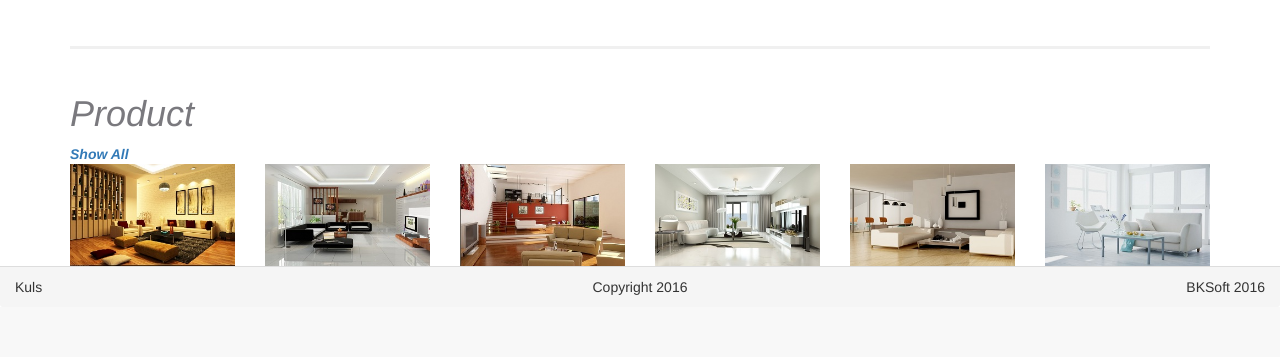
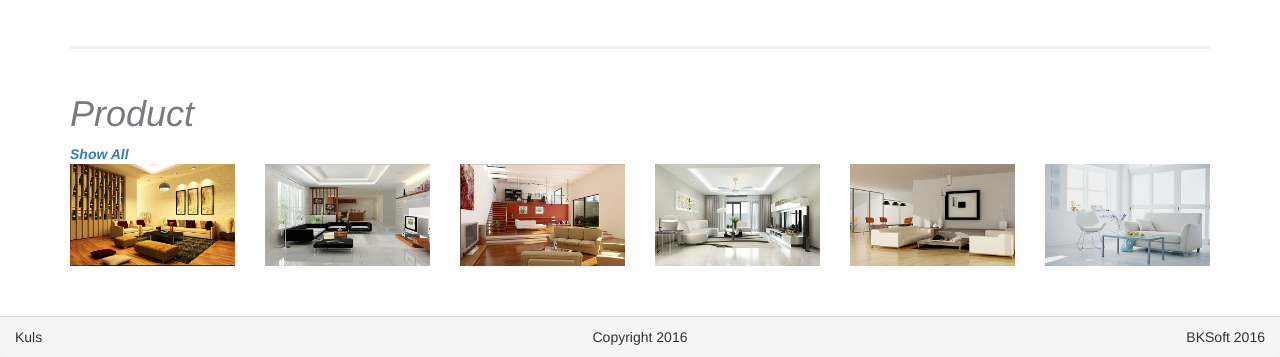
Before and after one commit to vietdat/LTWEB, a PHP site: page /Assignment1.html in a window 1280 px wide. Shown: the part 1686-2043 px from the top of the page. Before the commit the page ends 1981 px from the top, so only its background shows below. Run offline with PHP 8.4, Linux system fonts and the light colour scheme.

Commit message:
Full version

```diff
--- a/Mockup Mainpage/Assignment1.html
+++ b/Mockup Mainpage/Assignment1.html
@@ -59,7 +59,7 @@
         </li>
       </ul>
   </div>
-  <div class="container">
+  <div class="container" id="conmain">
     <div class="modal fade" id="myModal" role="dialog">
       <div class="modal-dialog">
         <!-- Modal content-->
--- a/Mockup Mainpage/style.css
+++ b/Mockup Mainpage/style.css
@@ -2,6 +2,9 @@ body{
   font-family: "Segoe UI Webfont","Helvetica Neue","Lucida Grande","Roboto","Ebrima","Nirmala UI","Gadugi","Segoe Xbox Symbol","Segoe UI Symbol","Meiryo UI","Khmer UI",
   "Tunga","Lao UI","Raavi","Iskoola Pota","Latha","Leelawadee","Microsoft YaHei UI","Microsoft JhengHei UI","Malgun Gothic","Estrangelo Edessa",
   "Microsoft Himalaya","Microsoft New Tai Lue","Microsoft PhagsPa","Microsoft Tai Le","Microsoft Yi Baiti","Mongolian Baiti","MV Boli","Myanmar Text","Cambria Math";
+}
+#conmain{
+  margin-bottom: 50px;
 }
 .room h1{
   color:#7A797E;
```
